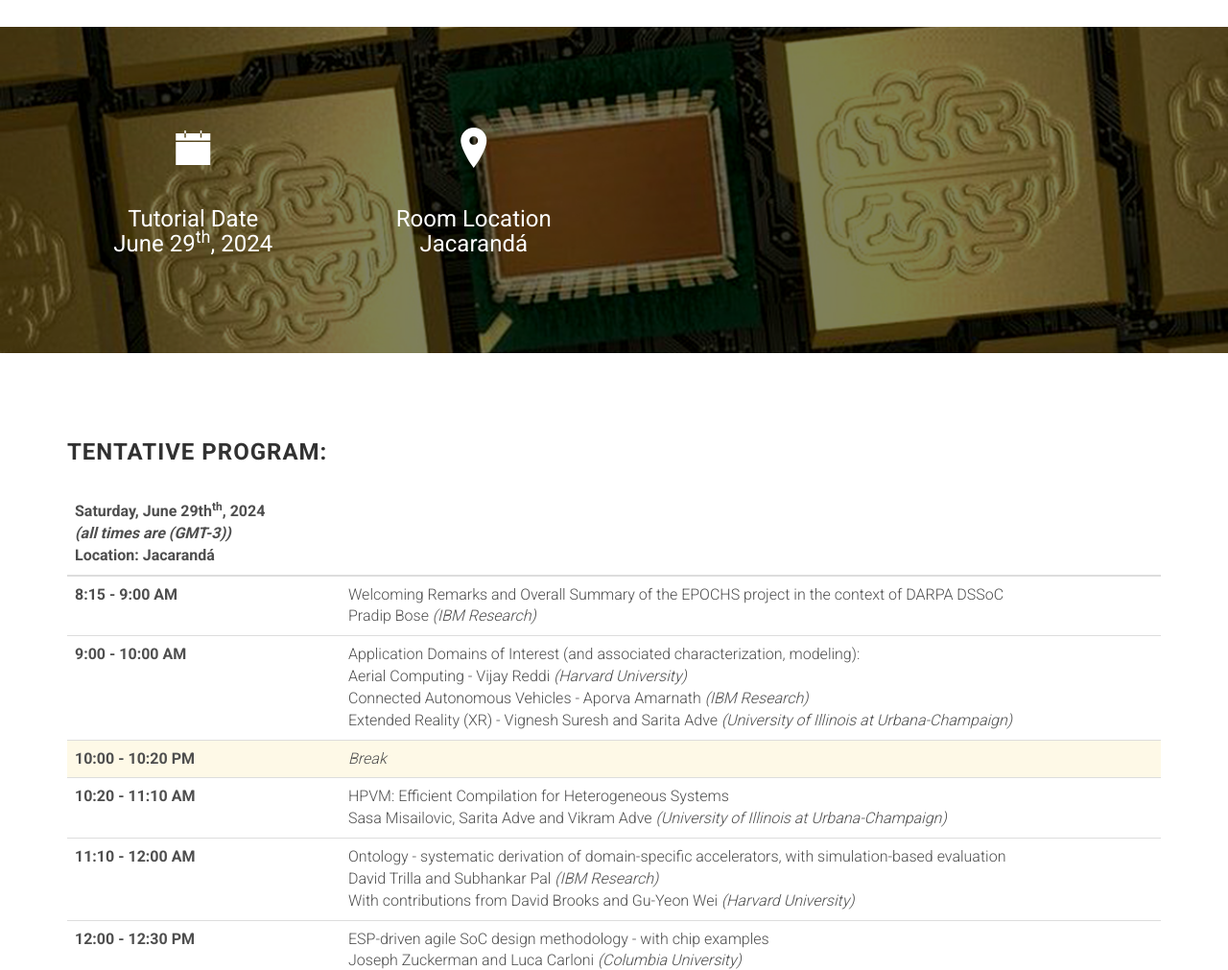
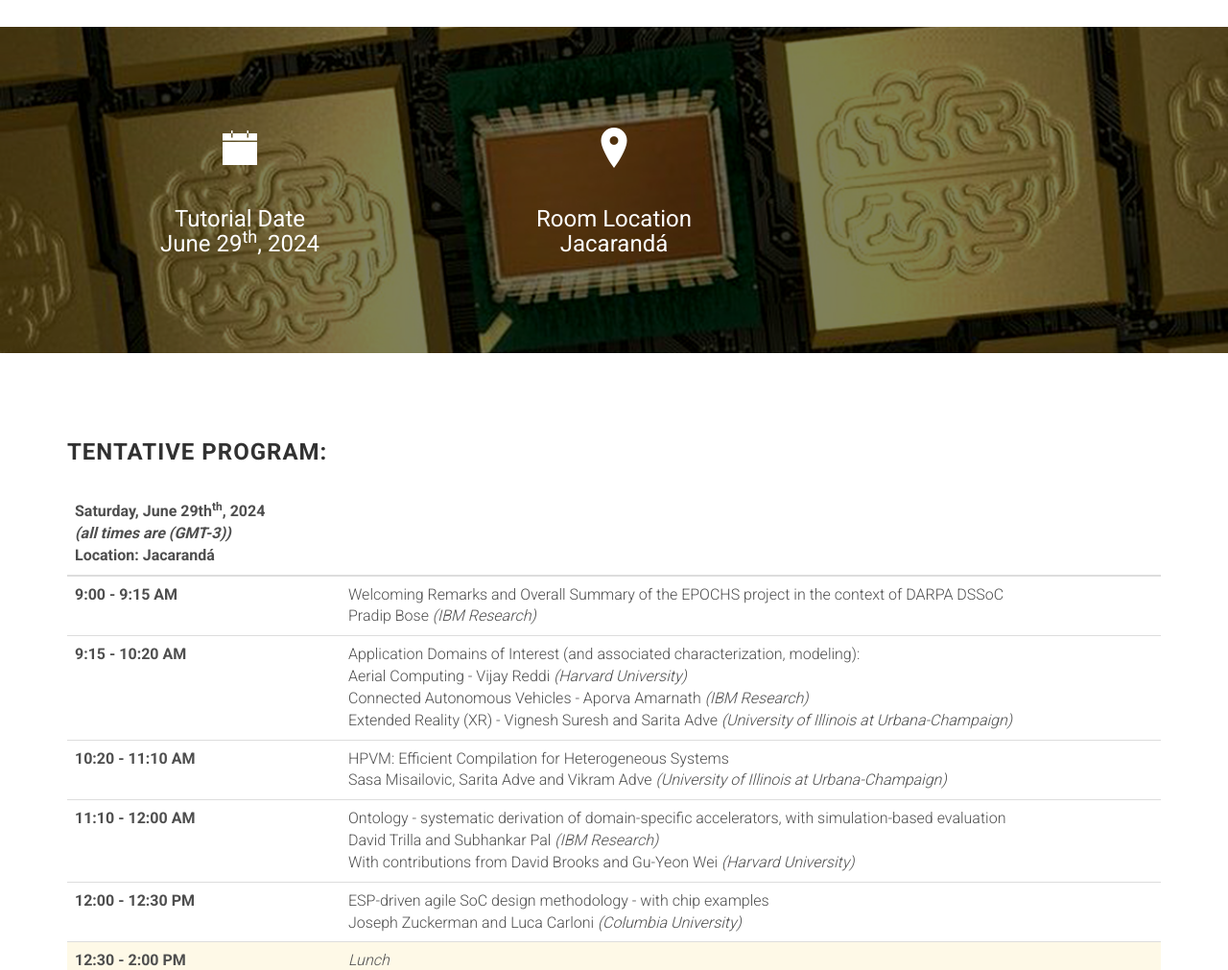
Before and after one commit to augustojv/epochs-tutorial-2024, a website: page index.html in a window 1280 px wide. Shown: the part 1780-2791 px from the top of the page at 96% size. Drawn offline with Linux system fonts and the light colour scheme; files whose address does not match are found by name.

Commit message:
Change start time

```diff
--- a/index.html
+++ b/index.html
@@ -143,13 +143,25 @@
     <section id="important" class="section bg-image-1 facts text-center">
         <div class="container">
             <div class="row">
-                <div class="col-sm-6 col-md-3">
+                <!-- <div class="col-sm-6 col-md-3">
                     <div class="icon-text">
                         <i class="ion-ios-calendar"></i>
                         <h3>Tutorial Date<br>June 29<sup>th</sup>, 2024</h3>
                     </div>
                 </div>
                 <div class="col-sm-6 col-md-3">
+                    <div class="icon-text">
+                        <i class="ion-ios-location"></i>
+                        <h3>Room Location<br>Jacarandá</h3>
+                    </div>
+                </div> -->
+                <div class="col-md-4 d-flex justify-content-end align-items-center">
+                    <div class="icon-text">
+                        <i class="ion-ios-calendar"></i>
+                        <h3>Tutorial Date<br>June 29<sup>th</sup>, 2024</h3>
+                    </div>
+                </div>
+                <div class="col-md-4 d-flex justify-content-start align-items-center">
                     <div class="icon-text">
                         <i class="ion-ios-location"></i>
                         <h3>Room Location<br>Jacarandá</h3>
@@ -224,21 +236,17 @@
                         </thead>
                       <tbody>
                         <tr>
-                            <th scope="row" class="col-md-3">8:15 - 9:00 AM</th>
+                            <th scope="row" class="col-md-3">9:00 - 9:15 AM</th>
                             <td>Welcoming Remarks and Overall Summary of the EPOCHS project in the context of DARPA DSSoC<br>
                                 Pradip Bose <em>(IBM Research)</em></td>
                         </tr>
                         <tr>
-                            <th scope="row">9:00 - 10:00 AM</th>
+                            <th scope="row">9:15 - 10:20 AM</th>
                             <td>Application Domains of Interest (and associated characterization, modeling):<br>
                                 Aerial Computing - Vijay Reddi <em>(Harvard University)</em><br>
                                 Connected Autonomous Vehicles - Aporva Amarnath <em>(IBM Research)</em><br>
                                 Extended Reality (XR) - Vignesh Suresh and Sarita Adve <em>(University of Illinois at Urbana-Champaign)</em>
                             </td>
-                        </tr>
-                        <tr bgcolor="#FEF9E7">
-                            <th scope="row">10:00 - 10:20 PM</th>
-                            <td><i>Break</i></td>
                         </tr>
                         <tr>
                             <th scope="row">10:20 - 11:10 AM</th>
```
